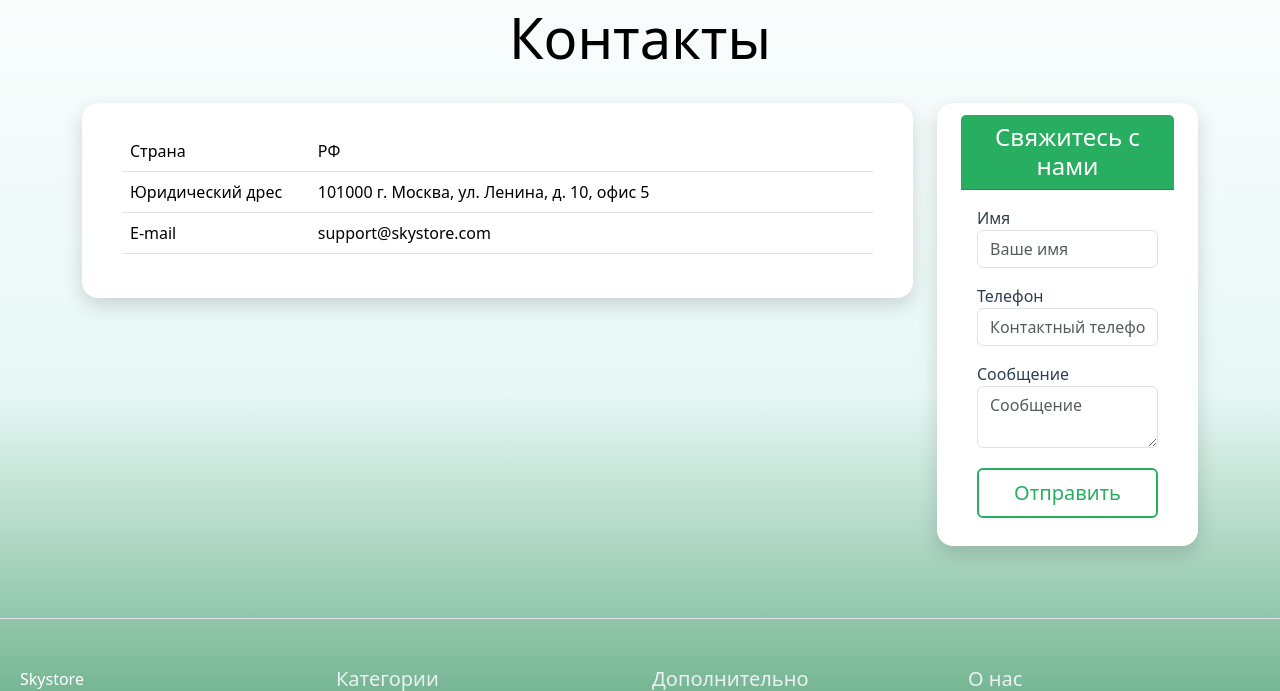
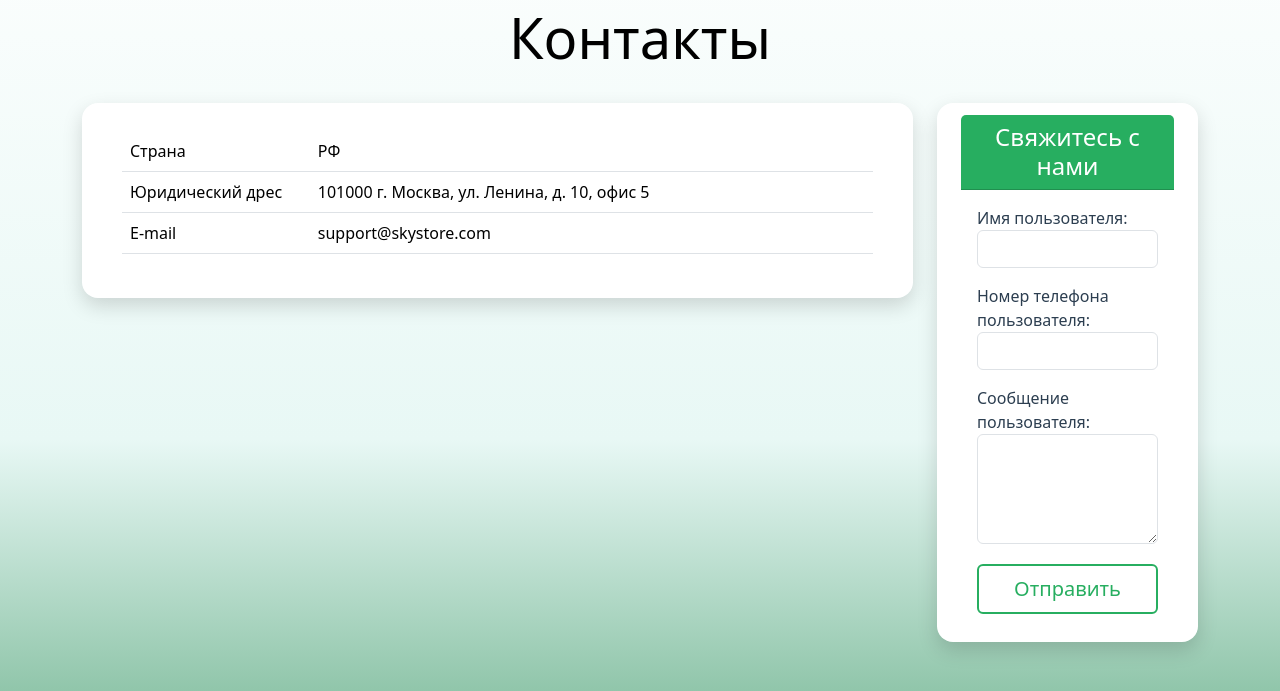
Before and after one commit to simbarilion/Ecommerce_app, a Django app: page /catalog/contacts/ in a window 1280 px wide. Shown: the part 140-831 px from the top of the page. Run offline with Django 5.2, Linux system fonts and the light colour scheme; data comes from the database, SQL or seed files in the repository; parts of the project's set-up code (start-up, migrations or seed data) failed here and were passed over; some libraries are stand-ins or nearby versions.

Commit message:
modified views for page contacts with CBV, created form FeedbackForm

```diff
--- /dev/null
+++ b/catalog/forms.py
@@ -0,0 +1,12 @@
+from django import forms
+from .models import MessageFeedback
+
+class FeedbackForm(forms.ModelForm):
+    class Meta:
+        model = MessageFeedback
+        fields = ["name", "phone", "message"]
+        widgets = {
+            "name": forms.TextInput(attrs={"class": "form-control"}),
+            "phone": forms.TextInput(attrs={"class": "form-control"}),
+            "message": forms.Textarea(attrs={"class": "form-control", "rows": 4}),
+        }
--- a/catalog/templates/catalog/contacts.html
+++ b/catalog/templates/catalog/contacts.html
@@ -36,23 +36,9 @@
                     <h4 class="my-0 font-weight-normal text-center">Свяжитесь с нами</h4>
                 </div>
                 <div class="card-body">
-                    <form method="post" action="{% url 'catalog:feedback' %}" class="form-floating">
+                    <form method="post" action="{% url 'catalog:contacts' %}" class="form-floating">
                         {% csrf_token %}
-                        <div class="mb-3">
-                            <label for="name">Имя</label>
-                            <input type="text" name="name" class="form-control" id="name" placeholder="Ваше имя"
-                                   required>
-                        </div>
-                        <div class="mb-3">
-                            <label for="phone">Телефон</label>
-                            <input type="text" name="phone" class="form-control" id="phone"
-                                   placeholder="Контактный телефон" required>
-                        </div>
-                        <div class="mb-3">
-                            <label for="message">Сообщение</label>
-                            <textarea type="text" name="message" class="form-control" id="message"
-                                      placeholder="Сообщение" required></textarea>
-                        </div>
+                        {{ form.as_p }}
                         <button type="submit" class="btn btn-lg w-100 btn-outline-primary">Отправить</button>
                     </form>
                 </div>
--- a/catalog/urls.py
+++ b/catalog/urls.py
@@ -1,13 +1,10 @@
 from django.urls import path
-from catalog import views
-from catalog.views import HomeView, ProductDetailView
+from catalog.views import HomeView, ProductDetailView, ContactsView
 
 app_name = "catalog"
 
 urlpatterns = [
     path("home/", HomeView.as_view(), name="home"),
     path("product/<slug:slug>/", ProductDetailView.as_view(), name="product_detail"),
-    path("contacts/", views.contacts, name="contacts"),
-    path("feedback/", views.feedback, name="feedback"),
-
+    path("contacts/", ContactsView.as_view(), name="contacts"),
 ]
--- a/catalog/views.py
+++ b/catalog/views.py
@@ -1,8 +1,10 @@
 from django.contrib import messages
-from django.core.paginator import Paginator
-from django.shortcuts import render, redirect, get_object_or_404
-from django.urls import reverse
+from django.shortcuts import redirect
+from django.urls import reverse, reverse_lazy
 from django.views.generic import ListView, DetailView
+from django.views.generic.edit import FormView
+
+from .forms import FeedbackForm
 
 from .models import Product, Contacts, MessageFeedback
 
@@ -22,31 +24,23 @@ class ProductDetailView(DetailView):
     slug_url_kwarg = "slug"
 
 
-def contacts(request):
-    contacts = Contacts.objects.last()
-    return render(request, "catalog/contacts.html", {"contacts": contacts})
+class ContactsView(FormView):
+    # model = Contacts
+    form_class = FeedbackForm
+    template_name = "catalog/contacts.html"
+    success_url = reverse_lazy("catalog:contacts")
 
+    def get_context_data(self, **kwargs):
+        context = super().get_context_data(**kwargs)
 
-def feedback(request):
-    post_data = request.POST
-    if post_data:
-        name = request.POST.get("name")
-        phone = request.POST.get("phone")
-        message = request.POST.get("message")
-        if not name or not phone or not message:
-            messages.error(request, "Пожалуйста, заполните все поля")
-            return redirect(reverse("catalog:contacts"))
-        message_feedback = MessageFeedback.objects.get_or_create(
-            name=name,
-            phone=phone,
-            message=message
-        )
-        print(message_feedback, name, phone, message)
-        messages.success(request, f"Спасибо, {name}! Ваше сообщение получено")
-        return redirect(reverse("catalog:contacts"))
-    return redirect(reverse("catalog:contacts"))
+        context["contacts"] = Contacts.objects.last()
+        return context
 
+    def form_valid(self, form):
+        feedback = form.save()
+        messages.success(self.request, f"Спасибо, {feedback.name}! Ваше сообщение получено")
+        return super().form_valid(form)
 
-def product_detail(request, pk):
-    product = get_object_or_404(Product, pk=pk)
-    return render(request, "catalog/product_detail.html", {"product": product})
+    def form_invalid(self, form):
+        messages.error(self.request, "Пожалуйста, заполните все поля")
+        return super().form_invalid(form)
--- a/static/css/style.css
+++ b/static/css/style.css
@@ -266,7 +266,6 @@ footer a:hover {
 }
 
 /* Кнопка формы */
-
 .card-header {
     border-radius: 6px;
 }
```
